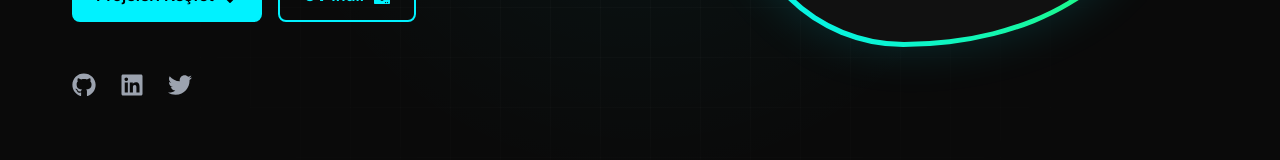
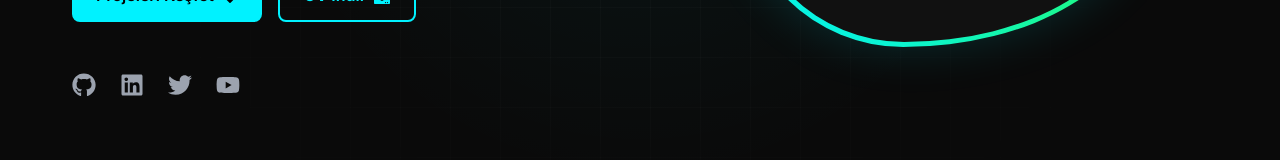
Before and after one commit to DorukDeveloperAi/ahmetcakmakcomtr, a React (Vite) app: page / in a window 1280 px wide. Shown: the part 593-753 px from the top of the page. Built offline with nearby package versions, Linux system fonts and the light colour scheme.

Commit message:
Add YouTube link to social icons

```diff
--- a/src/components/Contact.jsx
+++ b/src/components/Contact.jsx
@@ -1,6 +1,6 @@
 import React from 'react';
 import { motion } from 'framer-motion';
-import { FaEnvelope, FaLinkedin, FaGithub, FaTwitter, FaWhatsapp } from 'react-icons/fa';
+import { FaEnvelope, FaLinkedin, FaGithub, FaTwitter, FaWhatsapp, FaYoutube } from 'react-icons/fa';
 import { useLanguage } from '../context/LanguageContext';
 import './Contact.css';
 
@@ -42,6 +42,7 @@ const Contact = () => {
                                 <a href="https://linkedin.com" target="_blank" rel="noreferrer"><FaLinkedin /></a>
                                 <a href="https://github.com" target="_blank" rel="noreferrer"><FaGithub /></a>
                                 <a href="https://twitter.com" target="_blank" rel="noreferrer"><FaTwitter /></a>
+                                <a href="https://www.youtube.com/@dolunay86" target="_blank" rel="noreferrer"><FaYoutube /></a>
                             </div>
                         </div>
                     </motion.div>
--- a/src/components/Footer.jsx
+++ b/src/components/Footer.jsx
@@ -1,5 +1,5 @@
 import React from 'react';
-import { FaGithub, FaLinkedin, FaTwitter, FaHeart } from 'react-icons/fa';
+import { FaGithub, FaLinkedin, FaTwitter, FaHeart, FaYoutube } from 'react-icons/fa';
 import { useLanguage } from '../context/LanguageContext';
 import './Footer.css';
 
@@ -13,6 +13,7 @@ const Footer = () => {
                     <a href="https://github.com" target="_blank" rel="noreferrer"><FaGithub /></a>
                     <a href="https://linkedin.com" target="_blank" rel="noreferrer"><FaLinkedin /></a>
                     <a href="https://twitter.com" target="_blank" rel="noreferrer"><FaTwitter /></a>
+                    <a href="https://www.youtube.com/@dolunay86" target="_blank" rel="noreferrer"><FaYoutube /></a>
                 </div>
                 <p className="copyright">
                     © {new Date().getFullYear()} Ahmet ÇAKMAK. {t.footer.rights}
--- a/src/components/Hero.jsx
+++ b/src/components/Hero.jsx
@@ -1,6 +1,6 @@
 import React from 'react';
 import { motion } from 'framer-motion';
-import { FaGithub, FaLinkedin, FaTwitter, FaArrowDown, FaDownload } from 'react-icons/fa';
+import { FaGithub, FaLinkedin, FaTwitter, FaArrowDown, FaDownload, FaYoutube } from 'react-icons/fa';
 import { useLanguage } from '../context/LanguageContext';
 import './Hero.css';
 
@@ -42,6 +42,7 @@ const Hero = () => {
                         <a href="https://github.com" target="_blank" rel="noreferrer"><FaGithub /></a>
                         <a href="https://linkedin.com" target="_blank" rel="noreferrer"><FaLinkedin /></a>
                         <a href="https://twitter.com" target="_blank" rel="noreferrer"><FaTwitter /></a>
+                        <a href="https://www.youtube.com/@dolunay86" target="_blank" rel="noreferrer"><FaYoutube /></a>
                     </div>
                 </motion.div>
 
```
